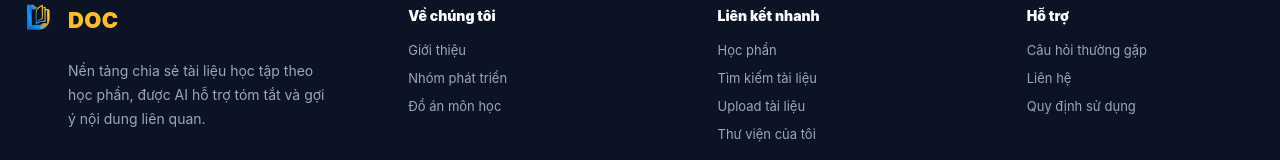
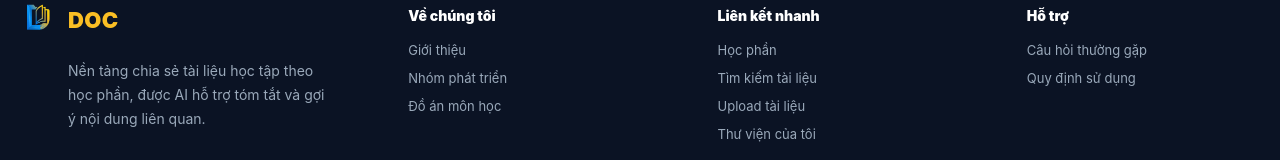
Before and after one commit to hai123-ngongoc/QLvaShareDocuments, a React (Vite) app in the folder Hệ thống Quản lý và Chia sẻ Tài liệu/FE/: page / in a window 1280 px wide. Shown: the part 1321-1481 px from the top of the page. Built offline with nearby package versions, Linux system fonts and the light colour scheme; no server answers.

Commit message:
Xóa liên hệ T_T

```diff
--- a/Hệ thống Quản lý và Chia sẻ Tài liệu/FE/src/components/layout/Footer.jsx
+++ b/Hệ thống Quản lý và Chia sẻ Tài liệu/FE/src/components/layout/Footer.jsx
@@ -22,7 +22,6 @@ const footerGroups = [
     title: 'Hỗ trợ',
     links: [
       { label: 'Câu hỏi thường gặp', href: '/faq' },
-      { label: 'Liên hệ', href: '/contact' },
       { label: 'Quy định sử dụng', href: '/terms' },
     ],
   },
```
